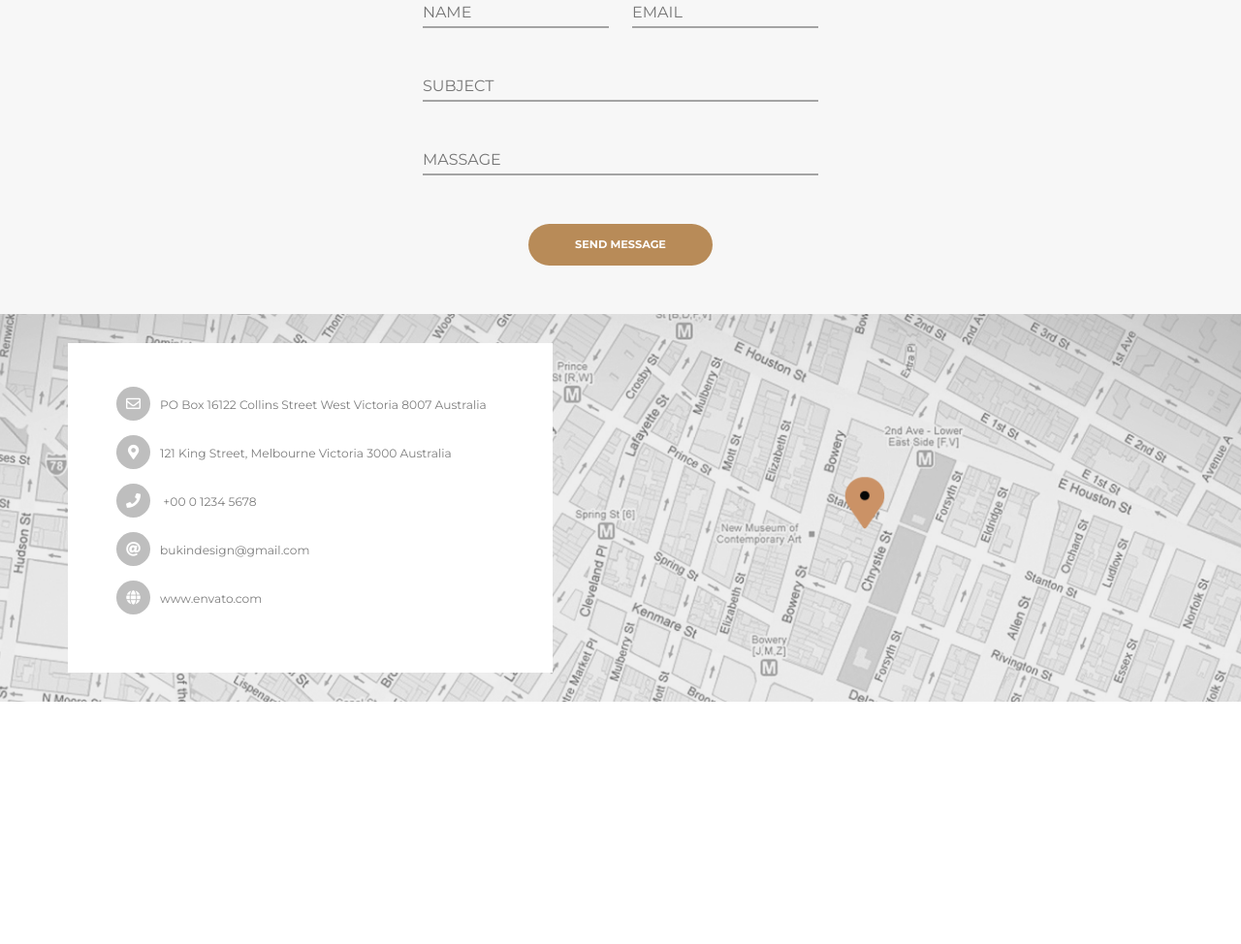
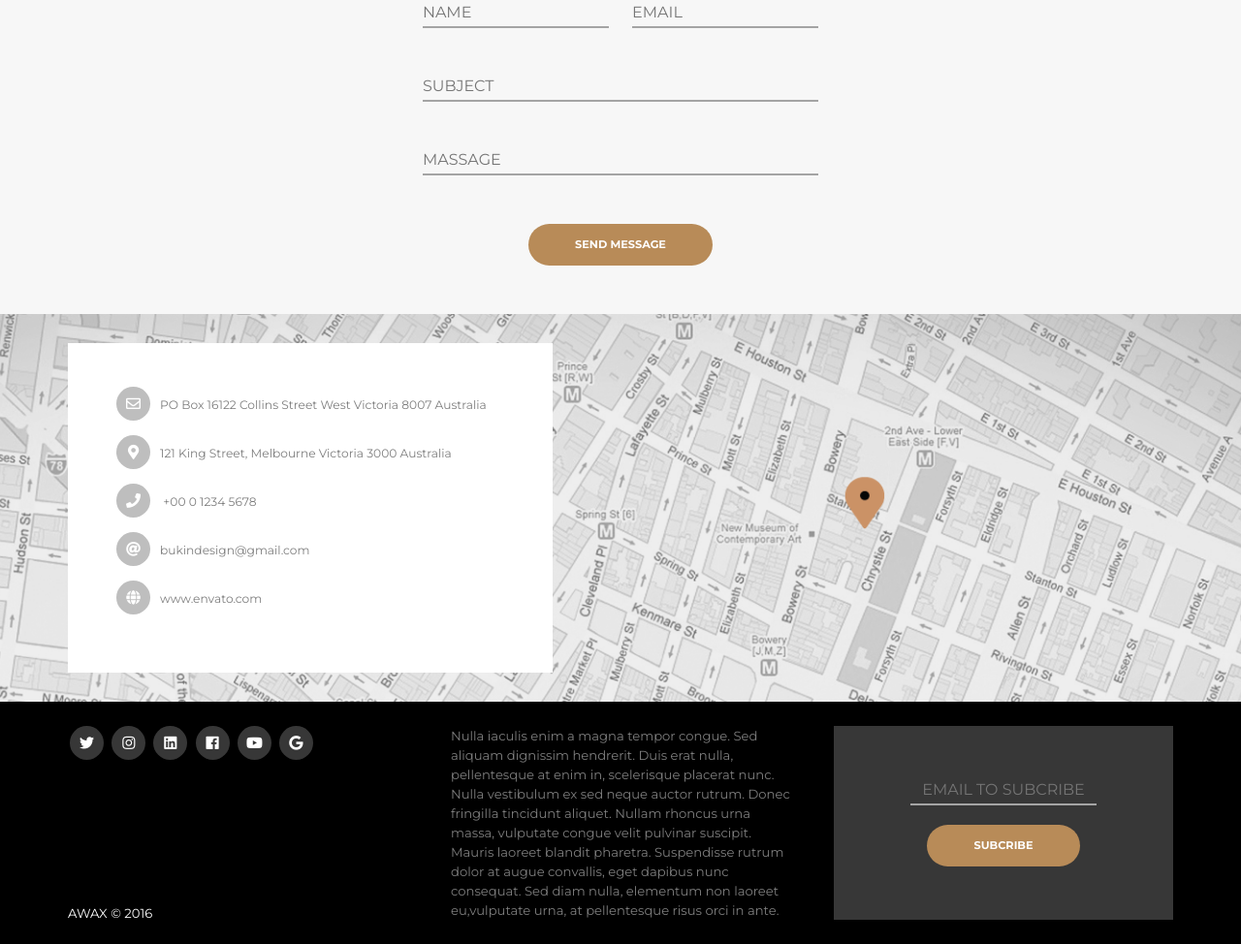
Before and after one commit to Depciu/Awax, a website: page index.html in a window 1280 px wide. Shown: the part 8167-9141 px from the top of the page at 97% size. Before the commit the page ends 8891 px from the top, so only its background shows below. Drawn offline with Linux system fonts and the light colour scheme.

Commit message:
Add code into footer

```diff
--- a/index.html
+++ b/index.html
@@ -1428,6 +1428,47 @@
       </div>
     </section>
 
+    <!-- Footer -->
+
+    <footer>
+      <div class="container">
+        <div class="footer--wrapper">
+          <div class="footer-item">
+            <div class="footer__social--wrapper">
+              <a href="#" class="fab fa-twitter social-icons__link"></a>
+              <a href="#" class="fab fa-instagram social-icons__link"></a>
+              <a href="#" class="fab fa-linkedin social-icons__link"></a>
+              <a href="#" class="fab fa-facebook social-icons__link"></a>
+              <a href="#" class="fab fa-youtube social-icons__link"></a>
+              <a href="#" class="fab fa-google social-icons__link"></a>
+            </div>
+            <p class="copyright">Awax © 2016</p>
+          </div>
+          <div class="footer-item">
+            <p class="footer-text">
+                Nulla iaculis enim a magna tempor congue. Sed aliquam dignissim hendrerit.
+                Duis erat nulla, pellentesque at enim in, scelerisque placerat nunc.
+                Nulla vestibulum ex sed neque auctor rutrum. Donec fringilla tincidunt aliquet.
+                Nullam rhoncus urna massa, vulputate congue velit pulvinar suscipit. Mauris laoreet blandit pharetra.
+                Suspendisse rutrum dolor at augue convallis, eget dapibus nunc consequat.
+                Sed diam nulla, elementum non laoreet eu,vulputate urna, at pellentesque risus orci in ante.
+            </p>
+          </div>
+          <div class="footer-item">
+            <div class="footer__contact--wrapper">
+                <form action="#">
+                  <div class="subcribe">
+                    <input id="email-subcribe" type="text" name="email-subcribe" placeholder="email to subcribe">
+                  </div>
+                  <input class="button" type="submit" value="Subcribe">
+                </form>
+            </div>
+          </div>
+        </div>
+      </div>
+    </footer>
+
+
     <script type="text/javascript" src="javascript-compailed/hamburger.js"></script>
     <script type="text/javascript" src="javascript-compailed/carousel.js"></script>
   </body>
--- a/sass/_base.sass
+++ b/sass/_base.sass
@@ -4,7 +4,7 @@
 body
   font-family: 'Montserrat', sans-serif
 
-section
+section, footer
   max-width: 1800px
   margin: 0 auto
 
--- a/sass/_modules.sass
+++ b/sass/_modules.sass
@@ -675,3 +675,53 @@ input[type=text]
   margin-bottom: 15px
   @include font-size(13px)
   color: #7e7e7e
+
+/* Footer */
+
+footer
+  background-color: #000000
+
+.footer--wrapper
+  display: flex
+  justify-content: space-between
+  padding: 25px 0 25px 0
+
+.footer-item
+  display: flex
+  justify-content: space-between
+  flex-direction: column
+  min-height: 200px
+  max-width: 350px
+  width: 100%
+  .fab
+    margin: 0 2px 0 2px
+    background-color: #373737
+    &:hover
+      background-color: #b88b58
+
+.footer-text
+  @include font-size(14px)
+  line-height: 20px
+  color: #7e7e7e
+
+.footer__contact--wrapper
+  display: flex
+  align-items: center
+  justify-content: center
+  flex-direction: column
+  height: 100%
+  background-color: #373737
+  text-align: center
+  form
+    margin-top: 0
+  input[type=text]
+    text-align: center
+
+.copyright
+  align-items: flex-end
+  @include font-size(14px)
+  text-transform: uppercase
+  color: #ffffff
+
+.subcribe
+  margin-bottom: 20px
```
Also changed, not shown: css/style.css.
